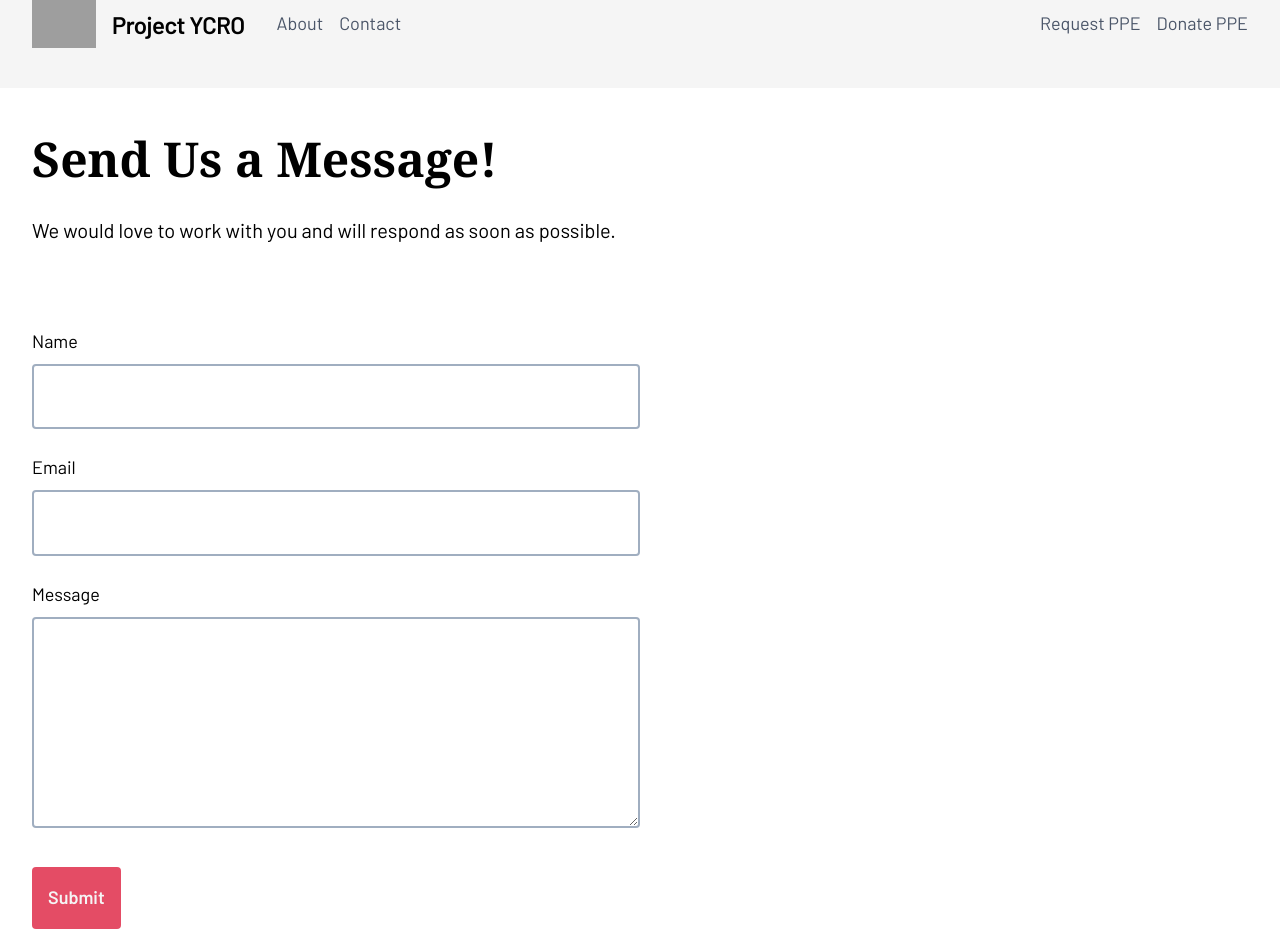
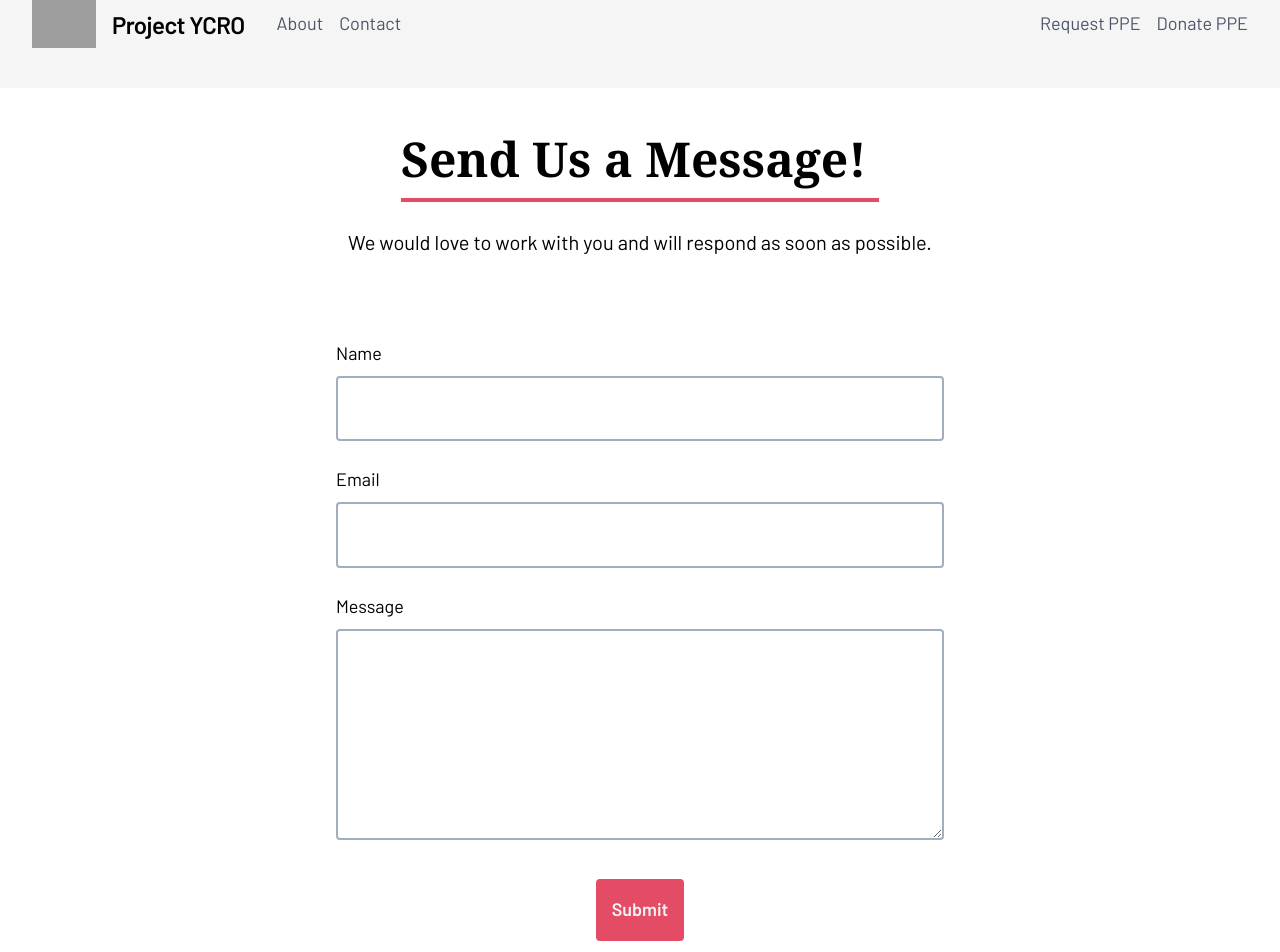
Before and after one commit to fighting-covid/website, a Next.js app: page /contact in a window 1280 px wide. Shown: the part 40-992 px from the top of the page. Built offline with nearby package versions, Linux system fonts and the light colour scheme; grey boxes are pictures that could not be loaded; a web font is replaced by a local one.

Commit message:
Center contact form and underline header

```diff
--- a/pages/contact.js
+++ b/pages/contact.js
@@ -19,11 +19,7 @@ const FormField = ({ title, type }) => (
       name={title.toLowerCase()}
       className="text-lg w-full border-2 border-gray-500 focus:border-accent rounded p-4 mb-2"
     />
-    <ErrorMessage
-      name={title.toLowerCase()}
-      component="div"
-      className="text-accent mb-6"
-    />
+    <ErrorMessage name={title.toLowerCase()} component="div" className="text-accent mb-6" />
   </div>
 );
 
@@ -35,18 +31,16 @@ const ContactPage = ({ data }) => {
       <SEO title="Contact" />
       <main className="container mx-auto">
         <section className="p-8">
-          <h2 className="font-serif font-bold md:text-5xl text-4xl pb-4">
-            {data.title}
+          <h2 className="text-center font-bold font-serif md:text-5xl text-4xl pb-4">
+            {data.title.split(" ").map(word => (
+              <span className="heading" style={{ marginBottom: "0.5rem" }}>
+                {word}&nbsp;
+              </span>
+            ))}
           </h2>
-          <Markdown className="text-xl markdown-body mb-4">
-            {data.subtitle}
-          </Markdown>
+          <Markdown className="text-xl markdown-body mb-4 mx-auto text-center">{data.subtitle}</Markdown>
           {formResult === null || (
-            <p
-              className={`text-xl ${
-                formResult.success ? "text-green-600" : "text-red-700"
-              }`}
-            >
+            <p className={`text-xl ${formResult.success ? "text-green-600" : "text-red-700"}`}>
               {formResult.message}
             </p>
           )}
@@ -54,7 +48,7 @@ const ContactPage = ({ data }) => {
         <section className="p-8">
           <Formik
             initialValues={{ name: "", email: "", message: "" }}
-            validate={(values) => {
+            validate={values => {
               const errors = {};
 
               if (!values.name) {
@@ -63,9 +57,7 @@ const ContactPage = ({ data }) => {
 
               if (!values.email) {
                 errors.email = "An email is required";
-              } else if (
-                !/^[A-Z0-9._%+-]+@[A-Z0-9.-]+\.[A-Z]{2,}$/i.test(values.email)
-              ) {
+              } else if (!/^[A-Z0-9._%+-]+@[A-Z0-9.-]+\.[A-Z]{2,}$/i.test(values.email)) {
                 errors.email = "Invalid email address";
               }
 
@@ -97,15 +89,11 @@ const ContactPage = ({ data }) => {
           >
             {({ isSubmitting }) => {
               return (
-                <Form className="md:w-1/2 w-full">
+                <Form className="md:w-1/2 md:mx-auto w-full">
                   <FormField title="Name" type="text" />
                   <FormField title="Email" type="email" />
                   <FormField title="Message" type="textarea" />
-                  <button
-                    type="submit"
-                    disabled={isSubmitting}
-                    className="block cursor-pointer mt-6"
-                  >
+                  <button type="submit" disabled={isSubmitting} className="block cursor-pointer mt-6 mx-auto">
                     <p className="trans bg-accent hover:bg-red-700 text-light p-4 rounded text-lg font-bold">
                       Submit
                     </p>
```
